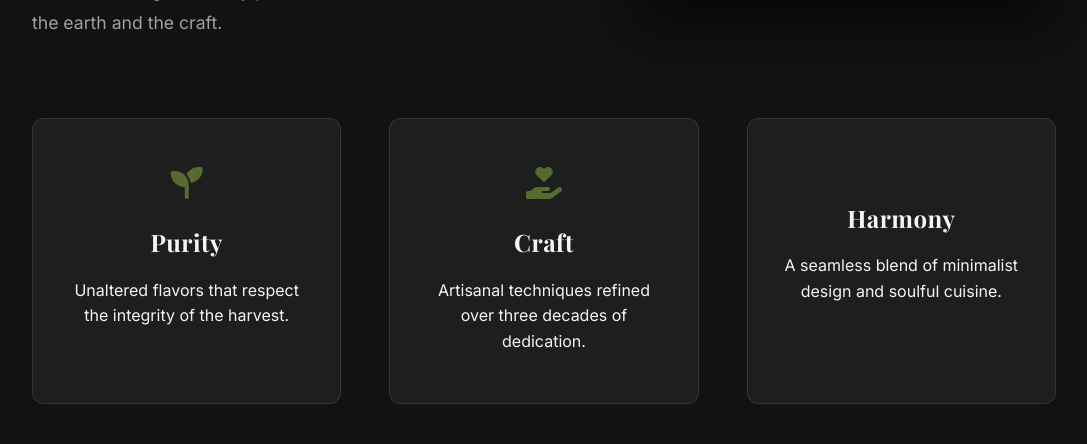
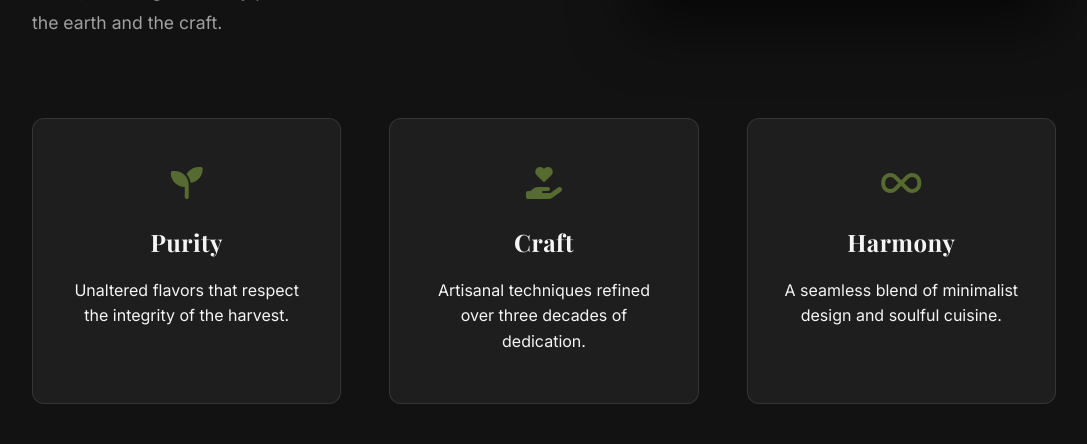
Before and after one commit to Exter484/OLEA, a Flask app: page /about in a window 1280 px wide. Shown: the part 1146-1590 px from the top of the page, without its empty margins (96-1183 px from the left). Run offline with Flask 3, Linux system fonts and the light colour scheme; some web fonts are replaced.

Commit message:
เพิ่ม icon ของ Harmony Flash card ใน About

```diff
--- a/templates/about.html
+++ b/templates/about.html
@@ -200,7 +200,7 @@
                 <p>Artisanal techniques refined over three decades of dedication.</p>
             </div>
             <div class="value-card">
-                <i class="fas fa-Infinity"></i>
+                <i class="fas fa-infinity"></i>
                 <h3>Harmony</h3>
                 <p>A seamless blend of minimalist design and soulful cuisine.</p>
             </div>
```
